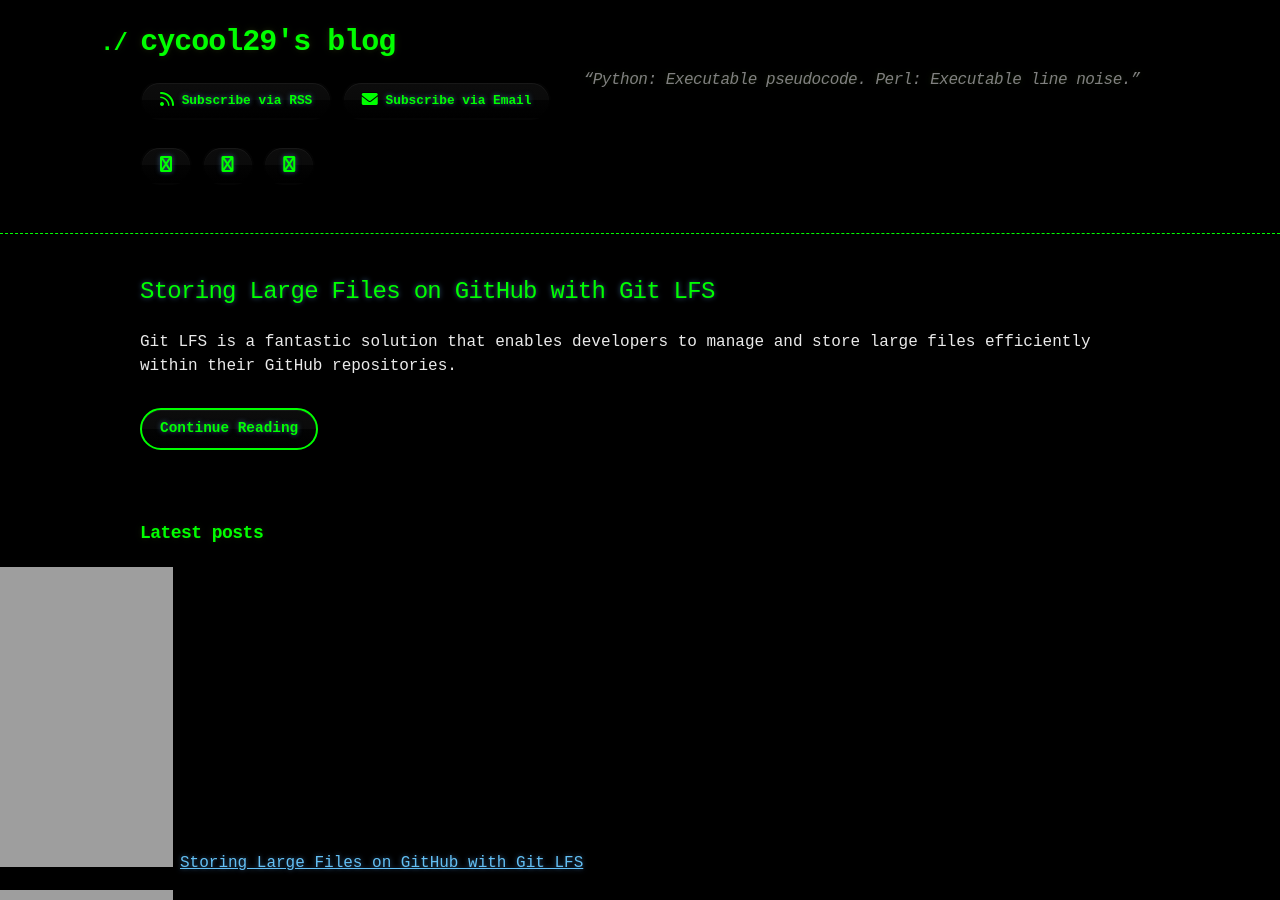
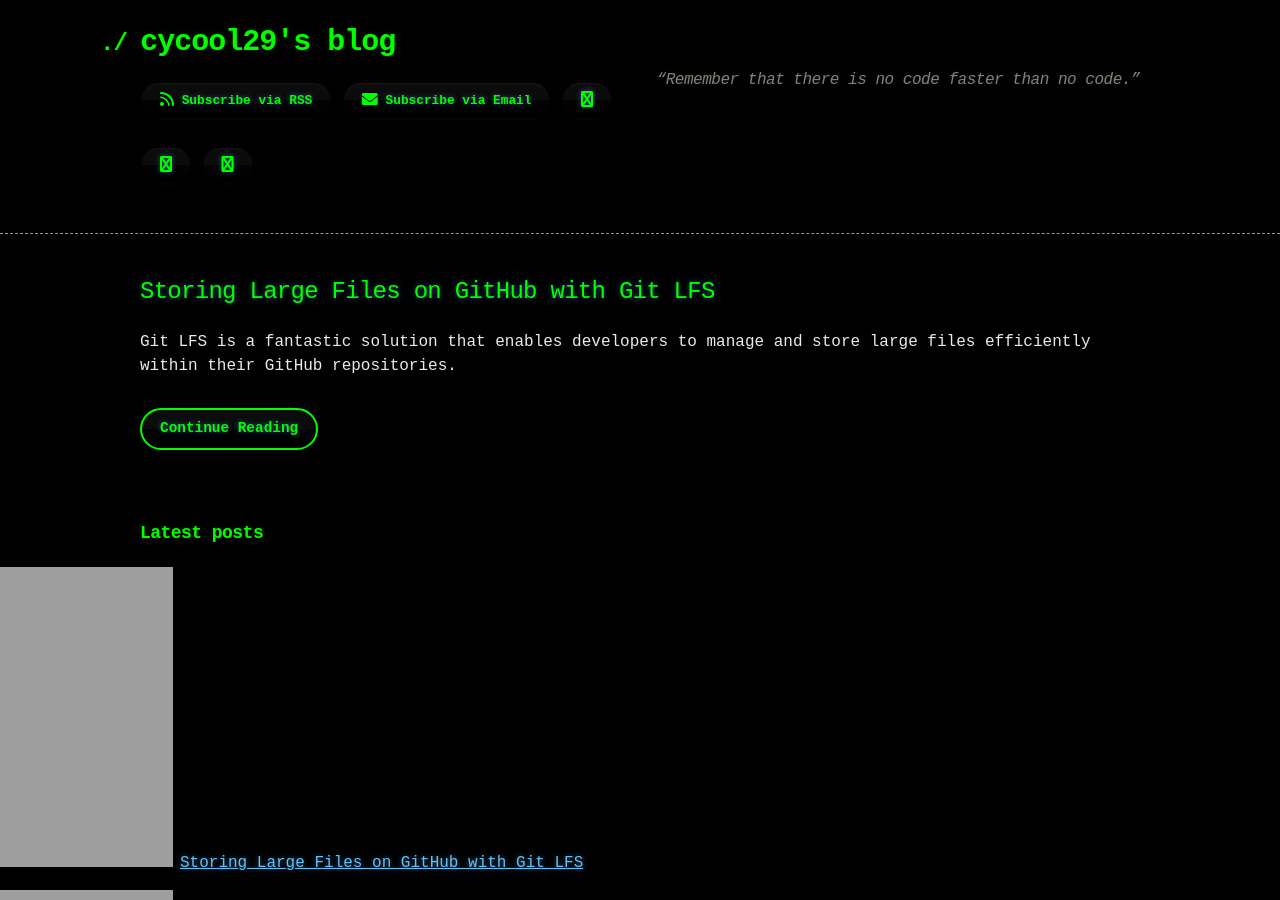
Before and after one commit to cycool29/cycool29.github.io, a Jekyll site: the page built from index.md, in a window 1280 px wide and 900 px high. Built offline with Jekyll 4.4.1, drawn with Linux system fonts in a browser that asks for light colours; a style sheet for code colours, icons or effects is not loaded.

Commit message:
Update quotes

```diff
--- a/_config.yml
+++ b/_config.yml
@@ -1,5 +1,5 @@
 title: cycool29's blog
-description: "“Python: Executable pseudocode. Perl: Executable line noise.” "
+description: "“Remember that there is no code faster than no code.” "
 bio: A high school student. Intermediate in Python, Git, Bash. Learning JavaScript. He/Him. "
 author: cycool29
 url: https://cycool29.github.io
```
